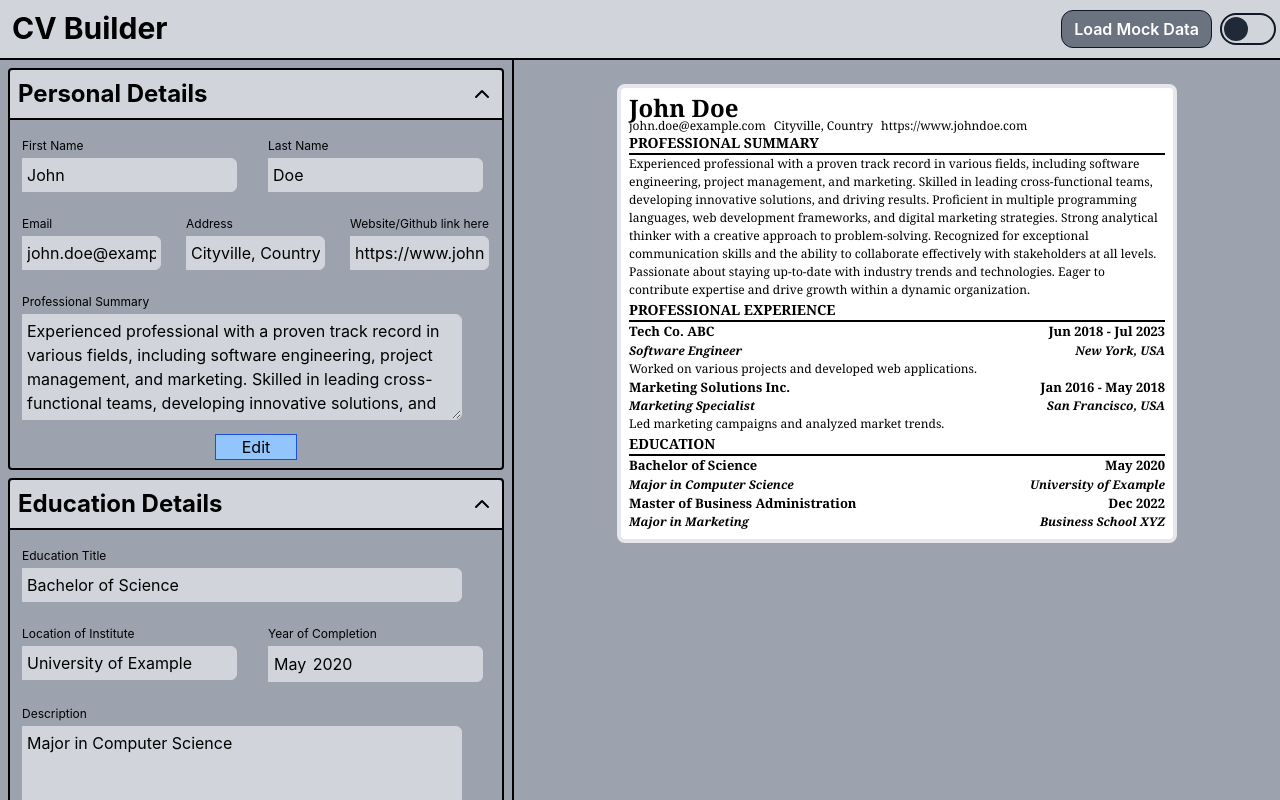
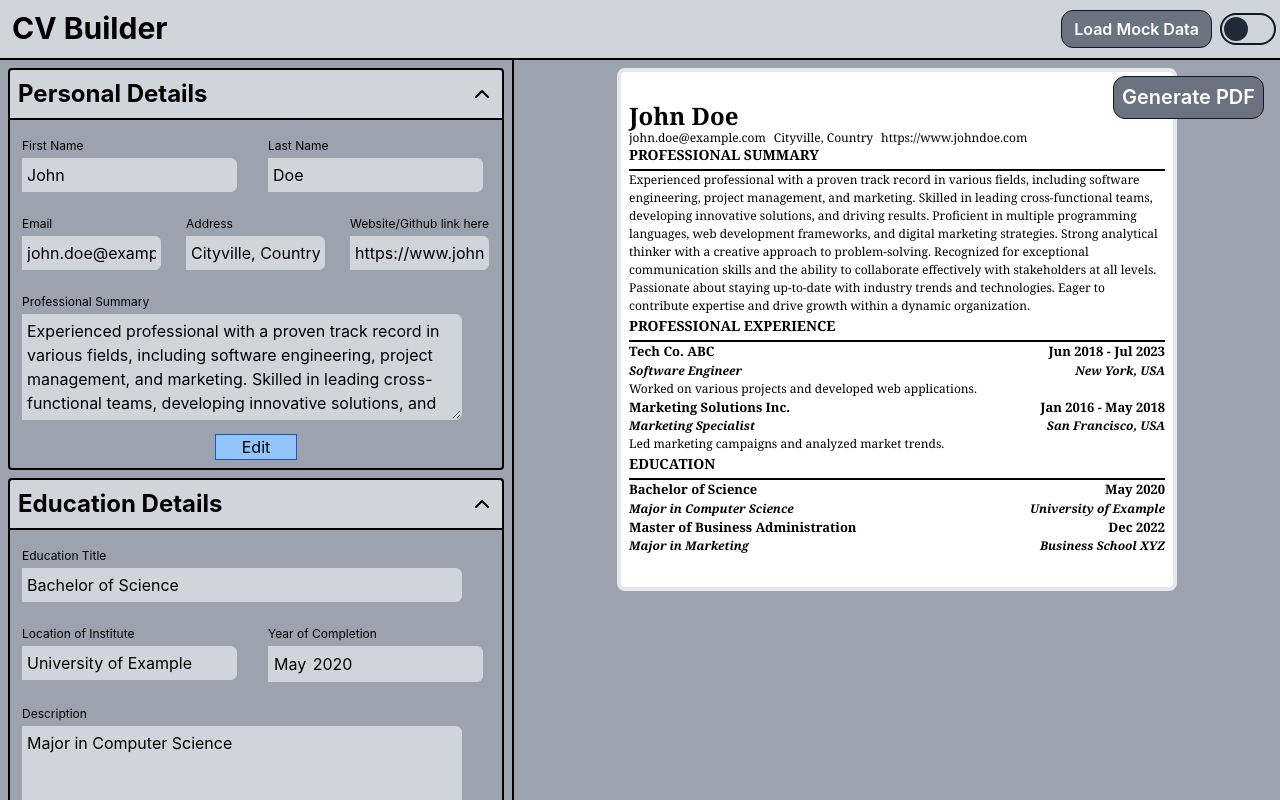
Before and after one commit to bilgramiraza/cv-builder, a React (Vite) app: page / in a window 1280 px wide. Both pictures are taken after a click on the button "Load Mock Data". Shown: the top 800 px of the page. Built offline with nearby package versions, Linux system fonts and the light colour scheme.

Commit message:
Added Button to Let user Download a PDF

```diff
--- a/src/CvBuilder.jsx
+++ b/src/CvBuilder.jsx
@@ -3,6 +3,7 @@ import Education from "./components/Education";
 import Experience from "./components/Experience";
 import Preview from "./components/Preview";
 import PropTypes from 'prop-types';
+import jsPDF from 'jspdf';
 
 function CvBuilder({ darkMode, cv, setCv }) {
 
@@ -31,6 +32,14 @@ function CvBuilder({ darkMode, cv, setCv }) {
     }
   };
 
+  const togglePDFButton = cv?.personal?.status&&cv?.education[0]?.status&&cv?.experience[0]?.status;
+
+  const generatePDF = async() =>{
+    const resume = new jsPDF('portrait', 'pt', 'a4');
+    await resume.html(document.querySelector('#resume'));
+    resume.save(`${cv.personal.firstName} ${cv.personal.lastName} Resume.pdf`);
+  };
+
   return (
     <main className={`${darkMode ? 'dark' : ''} flex flex-col lg:flex-row lg:min-h-[87vh]`}>
       <div className="block w-full lg:w-2/5 px-2 bg-gray-400 dark:bg-gray-900 overflow-auto" key={cv.personal?.status}>
@@ -38,8 +47,14 @@ function CvBuilder({ darkMode, cv, setCv }) {
         <Education getEducation={(value) => handleSubmit('education', value)} education={cv.education} />
         <Experience getExperience={(value) => handleSubmit('experience', value)} experience={cv.experience} />
       </div>
-      <div className="block border-l-2 border-black w-full lg:w-3/5 px-2 bg-gray-400 dark:border-white dark:bg-gray-900 overflow-x-auto">
+      <div className="relative block border-l-2 border-black w-full lg:w-3/5 p-2 bg-gray-400 dark:border-white dark:bg-gray-900 overflow-x-auto">
         <Preview personal={cv.personal} education={cv.education} experience={cv.experience} />
+        {
+          togglePDFButton &&
+          (<div className='max-md:sticky lg:absolute max-md:inset-x-0 max-md:bottom-0 lg:top-2 lg:right-2 text-center'>
+            <button className='bg-gray-500 border border-gray-900 rounded-xl text-white font-semibold text-xl hover:bg-gray-300 hover:text-gray-900 leading-tight p-2 m-2 cursor-pointer' onClick={generatePDF}>Generate PDF</button>
+          </div>)
+        }
       </div>
     </main>
   );
@@ -49,6 +64,6 @@ export default CvBuilder;
 
 CvBuilder.propTypes = {
   darkMode: PropTypes.bool.isRequired,
-  cv: PropTypes.bool,
-  setCv: PropTypes.bool.isRequired,
+  cv: PropTypes.object.isRequired,
+  setCv: PropTypes.func.isRequired,
 };
--- a/src/components/Preview.jsx
+++ b/src/components/Preview.jsx
@@ -4,7 +4,7 @@ import { DateTime } from 'luxon';
 function Preview({ personal, education, experience }) {
 
   const educationDiv = !education[0]?.status ? [] : education.map((edu, i) => {
-    if(!edu.status) return;
+    if (!edu.status) return;
     return (
       <div key={i}>
         <div className='flex flex-row justify-between font-bold'>
@@ -18,7 +18,7 @@ function Preview({ personal, education, experience }) {
       </div>);
   });
   const experienceDiv = !experience[0]?.status ? [] : experience.map((exp, i) => {
-    if(!exp.status) return;
+    if (!exp.status) return;
     return (
       <div key={i}>
         <div className='flex flex-row justify-between font-bold'>
@@ -36,8 +36,9 @@ function Preview({ personal, education, experience }) {
   });
 
   return (
-    <div className='block w-[35rem] my-6 mx-auto border-4 border-lg rounded-lg bg-white p-2 font-serif text-black'>
-      <div className='mb-0 flex flex-row justify-between font-bold leading-none'>
+    <div className='block w-[35rem] mx-auto border-4 border-lg rounded-lg bg-white font-serif text-black'>
+      <div id='resume' className='my-6 p-2'>
+        <div className='mb-1 flex flex-row justify-between font-bold leading-none'>
           <span className='text-[24px]'>{personal?.firstName} {personal?.lastName}</span>
         </div>
         <div className='flex flex-row justify-start flex-grow leading-none w-11/12'>
@@ -47,21 +48,22 @@ function Preview({ personal, education, experience }) {
         </div>
         <div>
           <p className='text-[14px] font-semibold'>PROFESSIONAL SUMMARY</p>
-        <hr className='h-0.5 bg-black border-0 dark:bg-gray-700' />
+          <hr className='mt-1 h-0.5 bg-black border-0 dark:bg-gray-700' />
           <p className='text-[12px] '>{personal?.profSummary}</p>
         </div>
         <div>
           <p className='text-[14px] font-semibold'>PROFESSIONAL EXPERIENCE</p>
-        <hr className='h-0.5 bg-black border-0 dark:bg-gray-700' />
+          <hr className='mt-1 h-0.5 bg-black border-0 dark:bg-gray-700' />
           <div>
             {experienceDiv}
           </div>
         </div>
         <div>
           <p className='text-[14px] font-semibold'>EDUCATION</p>
-        <hr className='h-0.5 bg-black border-0 dark:bg-gray-700' />
+          <hr className='mt-1 h-0.5 bg-black border-0 dark:bg-gray-700' />
           <div>
             {educationDiv}
+          </div>
         </div>
       </div>
     </div>);
```
Lines whose indentation alone changed are shown as unchanged.
